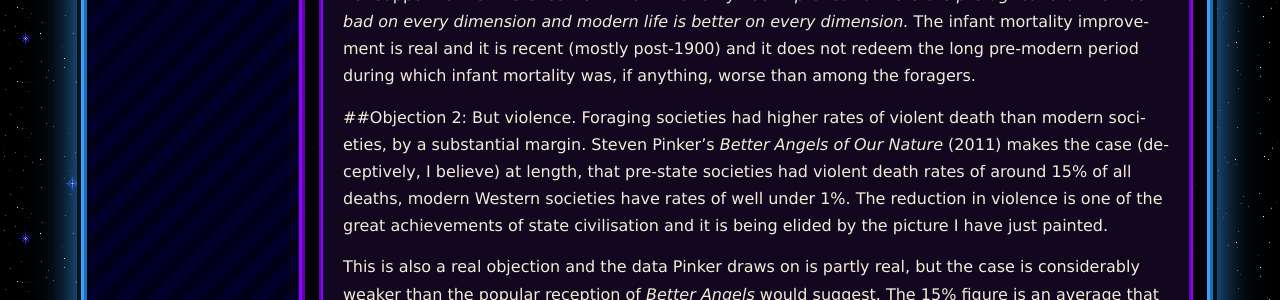
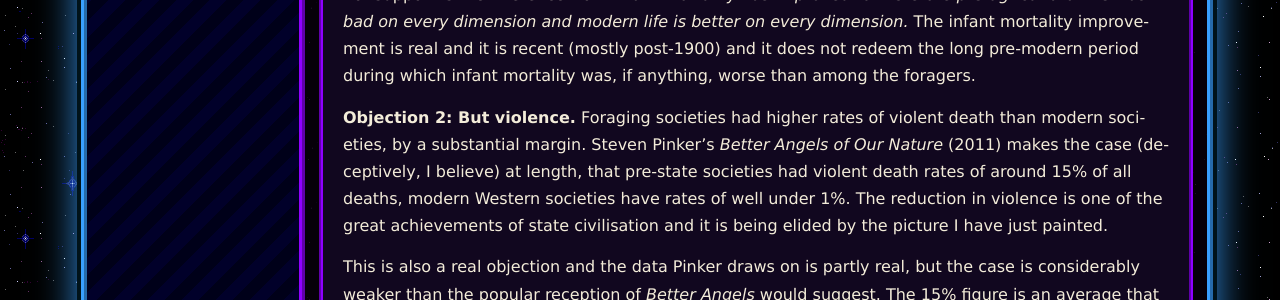
Before and after one commit to Catofminerva/Catofminerva.github.io, a Jekyll site: the page built from _posts/2025-07-13-primitivism.md, in a window 1280 px wide and 900 px high, scrolled down 5647 px. Shown: the part 152-452 px from the top of the window. Built offline with Jekyll 4.4.1, drawn with Linux system fonts in a browser that asks for light colours; comment, search, counter and statistics services are not loaded.

Commit message:
Update 2025-07-13-primitivism.md

```diff
--- a/_posts/2025-07-13-primitivism.md
+++ b/_posts/2025-07-13-primitivism.md
@@ -66,13 +66,13 @@
 
 A more honest version of the objection, then, is that modern medicine has dramatically reduced infant and child mortality, and this is an unambiguous good that the pre-modern world did not have. I agree. This is one of the things I meant when I said I am not making the strong claim that everything is getting worse. Infant mortality is an unambiguous improvement and it is a large one. What the data does not support is the inference from *infant mortality has improved to therefore pre-agricultural life was bad on every dimension and modern life is better on every dimension.* The infant mortality improvement is real and it is recent (mostly post-1900) and it does not redeem the long pre-modern period during which infant mortality was, if anything, worse than among the foragers.
 
-##Objection 2: But violence. Foraging societies had higher rates of violent death than modern societies, by a substantial margin. Steven Pinker's *Better Angels of Our Nature* (2011) makes the case (deceptively, I believe) at length, that pre-state societies had violent death rates of around 15% of all deaths, modern Western societies have rates of well under 1%. The reduction in violence is one of the great achievements of state civilisation and it is being elided by the picture I have just painted.
+**Objection 2: But violence.** Foraging societies had higher rates of violent death than modern societies, by a substantial margin. Steven Pinker's *Better Angels of Our Nature* (2011) makes the case (deceptively, I believe) at length, that pre-state societies had violent death rates of around 15% of all deaths, modern Western societies have rates of well under 1%. The reduction in violence is one of the great achievements of state civilisation and it is being elided by the picture I have just painted.
 
 This is also a real objection and the data Pinker draws on is partly real, but the case is considerably weaker than the popular reception of *Better Angels* would suggest. The 15% figure is an average that conceals enormous cross-cultural variability - many ethnographically-attested forager societies had violent death rates well below 5%, and the high figures come disproportionately from a small number of cases (Yanomami, some New Guinea highland groups) that are not representative of the foraging mode of life. Brian Ferguson's careful re-examination of the archaeological data (*Pinker’s List*, 2013) suggests that the deep paleolithic record shows much lower rates of inter-personal violence than the Pinker thesis claims, and that the high rates appear in the archaeological record only with the emergence of agriculture, sedentism, and the social conditions that produce defended settlements and stored surplus worth fighting over. The honest version of the objection is therefore that *contemporary* state societies have lower violence than pre-state societies, but the lowest-violence societies in the historical record are the deep-paleolithic foragers, not the moderns; the violence increased with agriculture and sedentism, peaked in the early state period, declined again through the long modern period, and is now lower than at most points in the historical record but probably not lower than at the deep-paleolithic baseline.
 
 This is a more complicated story than either Pinker tells or that primitivists tell. It is, I think, the actual story.
 
-*Objection 3: But culture.* The argument I have just made measures human welfare on a fairly limited set of axes (calories, height, leisure, mortality) and ignores the dimensions of human life on which civilisation has produced enormous gains, such as literature, science, philosophy, art, the cumulative cultural achievements that distinguish a literate post-Enlightenment society from a paleolithic band. A defender of civilisation might concede every empirical point I have made and respond: yes, but the achievements of human culture are worth the costs, and any accounting that does not include them is an accounting that fails to take seriously what it is to be a human being. I am the kind of person who reads books and listens to music and finds these things genuinely valuable, and any honest version of the argument has to take the objection seriously.
+**Objection 3: But culture.** The argument I have just made measures human welfare on a fairly limited set of axes (calories, height, leisure, mortality) and ignores the dimensions of human life on which civilisation has produced enormous gains, such as literature, science, philosophy, art, the cumulative cultural achievements that distinguish a literate post-Enlightenment society from a paleolithic band. A defender of civilisation might concede every empirical point I have made and respond: yes, but the achievements of human culture are worth the costs, and any accounting that does not include them is an accounting that fails to take seriously what it is to be a human being. I am the kind of person who reads books and listens to music and finds these things genuinely valuable, and any honest version of the argument has to take the objection seriously.
 
 The form of the objection, stripped to its skeleton, is thus: *but I would not want to live the way the Hadza live, because the things I value most are not available there, and therefore the civilisational arrangement that makes those things available is justified*. This is, I think, the form most contemporary defenders of civilisation actually have in mind when they push back on arguments like the one I have been making. It feels like a knockdown. I want to suggest that it is not a knockdown at all, and that the way it fails is interesting and is in fact a piece of evidence for the position it is meant to refute.
 
```
